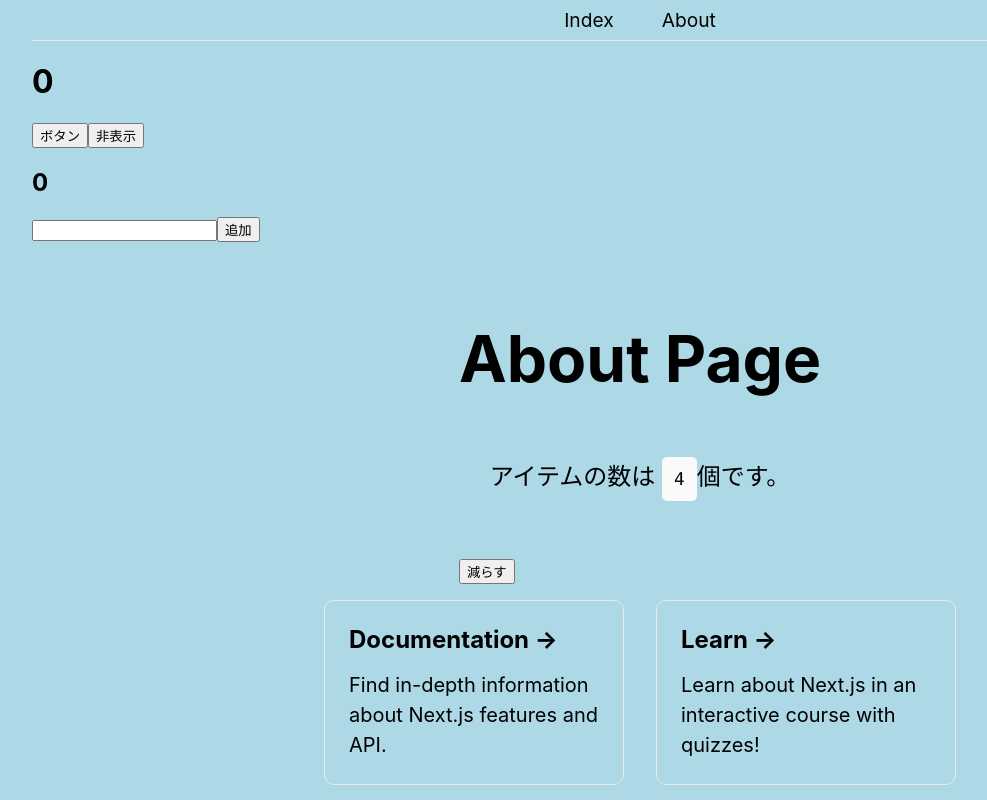
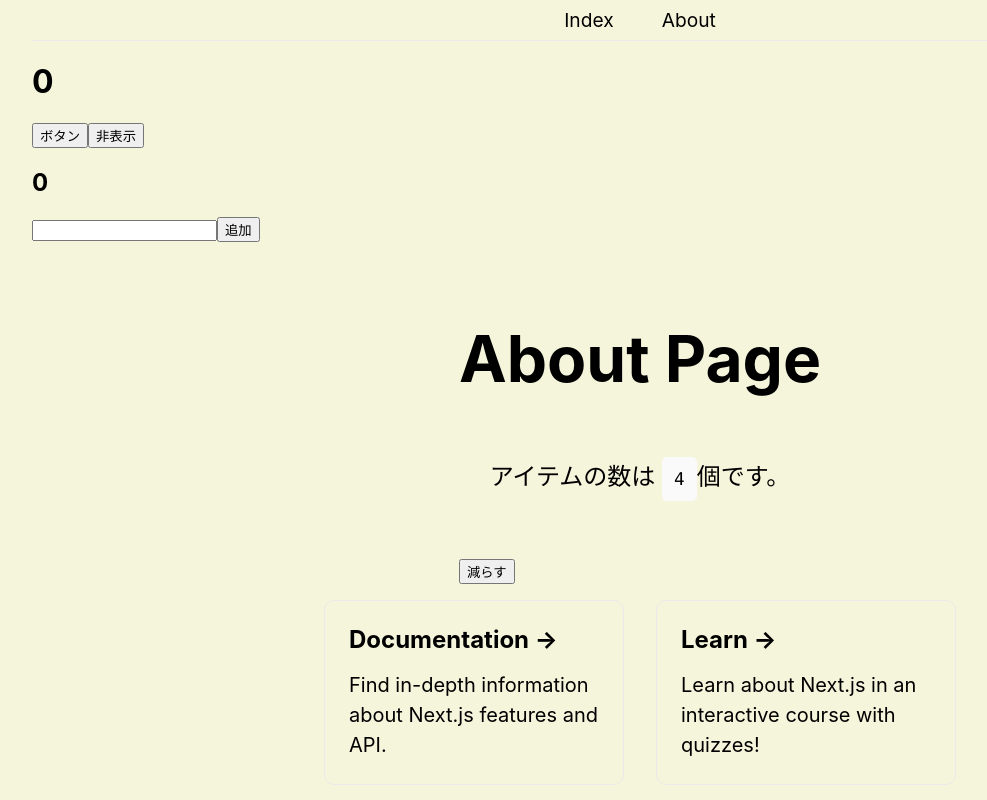
Before and after one commit to tohhiro/study-react, a Next.js app: page /about in a window 1280 px wide. Shown: the top 800 px of the page, without its empty margins (0-987 px from the left). Built offline with nearby package versions, Linux system fonts and the light colour scheme.

Commit message:
✨ useRouterを学ぶ

```diff
--- /dev/null
+++ b/src/hooks/useBgColor.jsx
@@ -0,0 +1,28 @@
+import { useRouter } from "next/router"
+import { useEffect, useMemo } from "react";
+
+export const useBgColor = () => {
+  const router = useRouter()
+
+  const bgColor =  useMemo(()=>{
+    switch(router.pathname){
+      case "/":{
+        return "lightblue"
+      }
+      case "/about":{
+        return "beige"
+      }
+      default: {
+        return ""
+      }
+    }
+  //  return router.pathname === "/" ? "lightblue" : "beige"
+  },[router.pathname])
+
+  useEffect(() => {
+    document.body.style.backgroundColor = bgColor
+    return () => {
+      document.body.style.backgroundColor = ""
+    };
+  },[bgColor]);
+}
--- a/src/hooks/useBgLightBlue.jsx
+++ /dev/null
@@ -1,10 +0,0 @@
-import { useEffect } from "react";
-
-export const useBgLightBlue = () => {
-  useEffect(() => {
-    document.body.style.backgroundColor = "lightblue"
-    return () => {
-      document.body.style.backgroundColor = ""
-    };
-  },[]);
-}
--- a/src/pages/_app.jsx
+++ b/src/pages/_app.jsx
@@ -2,12 +2,12 @@ import 'src/styles/globals.css'
 import Head from 'next/head'
 import { useCounter } from "src/hooks/useCounter"
 import { useInputArray } from "src/hooks/useInputArray"
-import { useBgLightBlue } from "src/hooks/useBgLightBlue"
+import { useBgColor } from "src/hooks/useBgColor"
 
 function MyApp({ Component, pageProps }) {
   const counter = useCounter() //  {count, isShow, handleClick, handleDisplay}
   const inputArray = useInputArray() //  {text, array, handleChange, handleAdd}
-  useBgLightBlue()
+  useBgColor()
 
   return (
     <>
```
